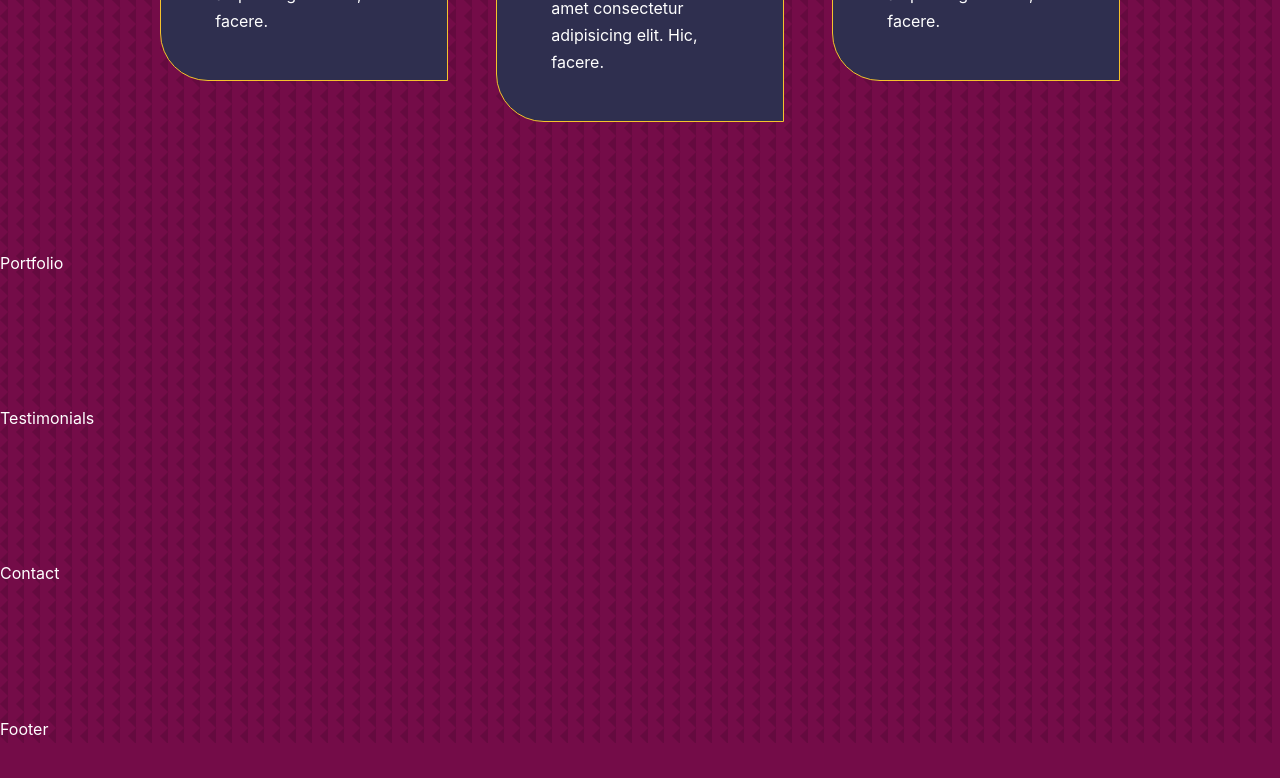
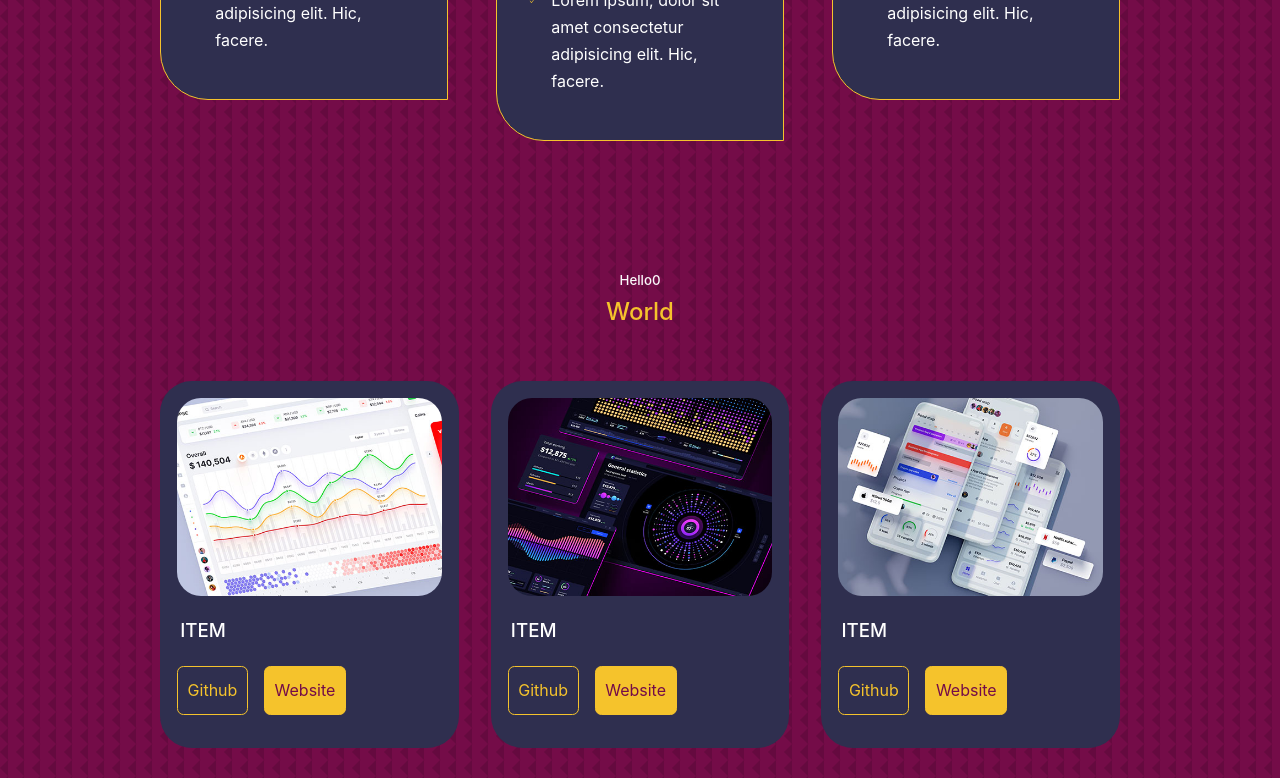
Before and after one commit to RajAdwaita/PortFolio, a React (Create React App) app in the folder portfolio/: page / in a window 1280 px wide. Shown: the part 3064-3842 px from the top of the page. Before the commit the page ends 3807 px from the top, so only its background shows below. Built offline with nearby package versions, Linux system fonts and the light colour scheme.

Commit message:
Portfolio Section Done

```diff
--- a/portfolio/src/Components/portfolio/Portfolio.jsx
+++ b/portfolio/src/Components/portfolio/Portfolio.jsx
@@ -1,8 +1,84 @@
 import React from 'react'
 import "./portfolio.css"
+// import IMG from '../../assets/portfolio1.jpg'
+import img1 from '../../assets/portfolio1.jpg'
+import img2 from '../../assets/portfolio2.jpg'
+import img3 from '../../assets/portfolio3.jpg'
+import img4 from '../../assets/portfolio4.jpg'
+import img5 from '../../assets/portfolio5.png'
+import img6 from '../../assets/portfolio6.jpg'
+
+const data = [
+    {
+        id: 1,
+        image: img1,
+        title: 'ITEM',
+        github: 'https://github.com',
+        website: 'https://github.com'
+    },
+    {
+        id: 2,
+        image: img2,
+        title: 'ITEM',
+        github: 'https://github.com',
+        website: 'https://github.com'
+    },
+    {
+        id: 3,
+        image: img3,
+        title: 'ITEM',
+        github: 'https://github.com',
+        website: 'https://github.com'
+    },
+    {
+        id: 4,
+        image: img4,
+        title: 'ITEM',
+        github: 'https://github.com',
+        website: 'https://github.com'
+    },
+    {
+        id: 5,
+        image: img5,
+        title: 'ITEM',
+        github: 'https://github.com',
+        website: 'https://github.com'
+    },
+    {
+        id: 6,
+        image: img6,
+        title: 'ITEM',
+        github: 'https://github.com',
+        website: 'https://github.com'
+    },
+
+]
+
+
 const Portfolio = () => {
     return (
-        <section id='portfolio'>Portfolio</section>
+        <section id='portfolio'>
+            <h5>Hello0</h5>
+            <h2>World</h2>
+            <div className="container portfolio_container">
+                {
+                    data.map(item => {
+                        return (
+                            <article className="portfolio_item" key={item.id}>
+                                <div className="portfolio_item_image">
+                                    <img src={item.image} alt="" className='' />
+                                </div>
+                                <h3>{item.title}</h3>
+                                <div className="portfolio_item_items">
+                                    <a href={item.github} className="btn">Github</a>
+                                    <a href={item.website} className='btn btn-primary'>Website</a>
+                                </div>
+                            </article>
+                        )
+                    })
+                }
+            </div>
+        </section>
     )
 }
 
--- a/portfolio/src/Components/portfolio/portfolio.css
+++ b/portfolio/src/Components/portfolio/portfolio.css
@@ -0,0 +1,52 @@
+.portfolio_container {
+    display: grid;
+    grid-template-columns: repeat(3, 1fr);
+    gap: 2rem;
+}
+
+.portfolio_item {
+    padding: 1rem;
+    background: var(--color-bg-variant);
+    border-radius: 2rem;
+    border: 1px solid transparent;
+    transition: var(--transition);
+}
+
+.portfolio_item:hover {
+    border-color: var(--color-primary-variant);
+    background: transparent;
+}
+
+.portfolio_item_image {
+    border-radius: 1.5rem;
+    overflow: hidden;
+}
+
+.portfolio_item h3 {
+    margin: 1.2rem 0.2rem;
+}
+
+.portfolio_item_items {
+    display: flex;
+    /* grid-template-columns: repeat(2, 1fr); */
+    gap: 1rem;
+    margin-bottom: 1rem;
+}
+
+.btn {
+    padding: .6rem;
+}
+
+@media screen and (max-width: 1024px) {
+    .portfolio_container {
+        grid-template-columns: 1fr 1fr;
+        gap: 1.2rem;
+    }
+}
+
+@media screen and (max-width: 600px) {
+    .portfolio_container {
+        grid-template-columns: 1fr;
+        gap: 1rem;
+    }
+}
--- a/portfolio/src/Components/services/services.css
+++ b/portfolio/src/Components/services/services.css
@@ -54,7 +54,7 @@
 }
 
 @media screen and (max-width: 1024px) {
-    .service_container {
+    .services_container {
         grid-template-columns: 1fr 1fr;
         gap: 2rem;
     }
@@ -65,8 +65,8 @@
 }
 
 @media screen and (max-width: 600px) {
-    .service_container {
-        grid-template-columns: 1fr 1fr;
+    .services_container {
+        grid-template-columns: 1fr;
         gap: 1.3rem;
     }
 
```
